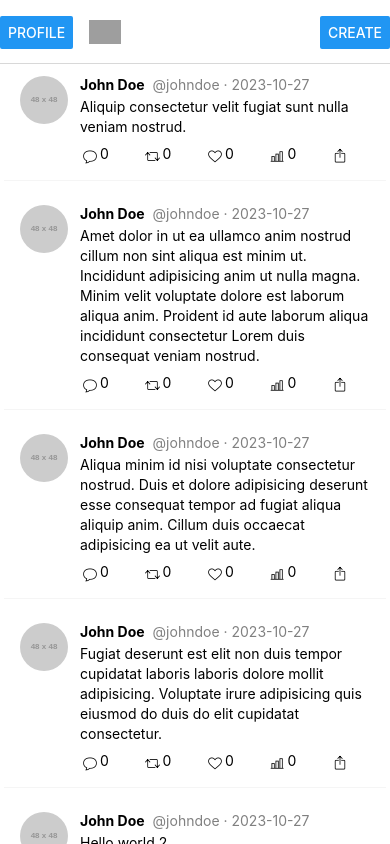
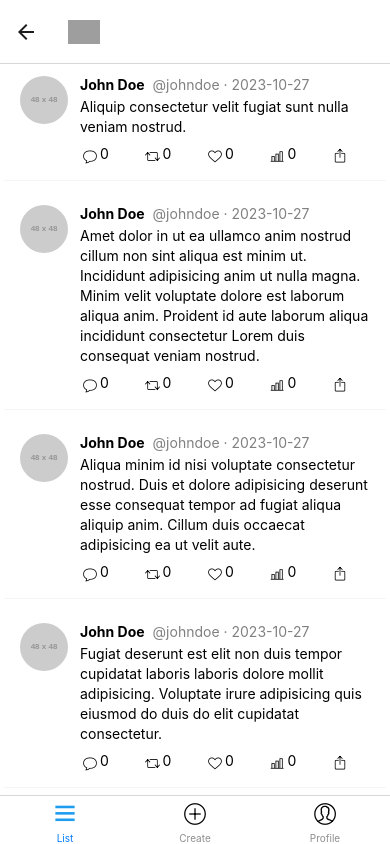
Before and after one commit to makeitrealcamp/top-v28, a React Native app in the folder projects/main/twitter-mobile/: screen /Home in a window 390 px wide. Built offline with nearby package versions, Linux system fonts and the light colour scheme; grey boxes are pictures that could not be loaded.

Commit message:
Add Tab Navigator

```diff
--- a/projects/main/twitter-mobile/App.jsx
+++ b/projects/main/twitter-mobile/App.jsx
@@ -7,6 +7,7 @@ import SignIn from './screens/SignIn';
 import SignUp from './screens/SignUp';
 import Home from './screens/Home';
 import Create from './screens/Create';
+import Post from './screens/Post';
 
 const Stack = createNativeStackNavigator();
 
@@ -19,6 +20,7 @@ export default function App() {
         <Stack.Screen name="Sign Up" component={SignUp} />
         <Stack.Screen name="Home" component={Home} />
         <Stack.Screen name="Create" component={Create} />
+        <Stack.Screen name="Post" component={Post} />
       </Stack.Navigator>
       <StatusBar style="auto" />
     </NavigationContainer>
--- a/projects/main/twitter-mobile/App.styles.js
+++ b/projects/main/twitter-mobile/App.styles.js
@@ -72,6 +72,9 @@ const styles = StyleSheet.create({
       textAlign: 'center',
     },
   },
+  colors: {
+    primary: '#1D9CF0',
+  },
 });
 
 export default styles;
--- a/projects/main/twitter-mobile/package.json
+++ b/projects/main/twitter-mobile/package.json
@@ -9,6 +9,7 @@
     "web": "expo start --web"
   },
   "dependencies": {
+    "@react-navigation/bottom-tabs": "^6.5.11",
     "@react-navigation/native": "^6.1.9",
     "@react-navigation/native-stack": "^6.9.16",
     "expo": "~49.0.15",
--- a/projects/main/twitter-mobile/screens/Create.jsx
+++ b/projects/main/twitter-mobile/screens/Create.jsx
@@ -7,7 +7,9 @@ import TouchButton from '../components/TouchButton';
 export default function Create() {
   const [content, setContent] = useState('');
   return (
-    <View style={[globalStyles.container, globalStyles.top]}>
+    <View
+      style={[globalStyles.container, globalStyles.top, { paddingTop: 12 }]}
+    >
       <View style={globalStyles.wrapper}>
         <TextInput
           style={[
--- a/projects/main/twitter-mobile/screens/Home.jsx
+++ b/projects/main/twitter-mobile/screens/Home.jsx
@@ -1,77 +1,15 @@
+import { EvilIcons } from '@expo/vector-icons';
 import { useEffect } from 'react';
-import { Button, FlatList, Image, View } from 'react-native';
+import { Image } from 'react-native';
+import { createBottomTabNavigator } from '@react-navigation/bottom-tabs';
 
-import Tweet from '../components/Tweet';
+import List from './List.jsx';
+import Create from './Create.jsx';
+import Profile from './Profile.jsx';
+
 import globalStyles from '../App.styles.js';
 
-const data = [
-  {
-    id: '1',
-    content: 'Aliquip consectetur velit fugiat sunt nulla veniam nostrud.',
-    createdAt: '2023-10-27',
-    user: {
-      username: 'johndoe',
-      name: 'John Doe',
-    },
-  },
-  {
-    id: '2',
-    content:
-      'Amet dolor in ut ea ullamco anim nostrud cillum non sint aliqua est minim ut. Incididunt adipisicing anim ut nulla magna. Minim velit voluptate dolore est laborum aliqua anim. Proident id aute laborum aliqua incididunt consectetur Lorem duis consequat veniam nostrud.',
-    createdAt: '2023-10-27',
-    user: {
-      username: 'johndoe',
-      name: 'John Doe',
-    },
-  },
-  {
-    id: '3',
-    content:
-      'Aliqua minim id nisi voluptate consectetur nostrud. Duis et dolore adipisicing deserunt esse consequat tempor ad fugiat aliqua aliquip anim. Cillum duis occaecat adipisicing ea ut velit aute.',
-    createdAt: '2023-10-27',
-    user: {
-      username: 'johndoe',
-      name: 'John Doe',
-    },
-  },
-  {
-    id: '4',
-    content:
-      'Fugiat deserunt est elit non duis tempor cupidatat laboris laboris dolore mollit adipisicing. Voluptate irure adipisicing quis eiusmod do duis do elit cupidatat consectetur.',
-    createdAt: '2023-10-27',
-    user: {
-      username: 'johndoe',
-      name: 'John Doe',
-    },
-  },
-  {
-    id: '5',
-    content: 'Hello world 2',
-    createdAt: '2023-10-27',
-    user: {
-      username: 'johndoe',
-      name: 'John Doe',
-    },
-  },
-  {
-    id: '6',
-    content: 'Hello world 2',
-    createdAt: '2023-10-27',
-    user: {
-      username: 'johndoe',
-      name: 'John Doe',
-    },
-  },
-  {
-    id: '7',
-    content: 'Hello world 2',
-    createdAt: '2023-10-27',
-    user: {
-      username: 'johndoe',
-      name: 'John Doe',
-    },
-  },
-];
+const Tab = createBottomTabNavigator();
 
 const LogoTitle = () => (
   <Image
@@ -84,28 +22,35 @@ export default function Home({ navigation }) {
   useEffect(() => {
     navigation.setOptions({
       headerTitle: (props) => <LogoTitle {...props} />,
-      headerLeft: () => (
-        <Button onPress={() => alert('This is a button!')} title="Profile" />
-      ),
-      headerRight: () => (
-        <Button onPress={() => navigation.navigate('Create')} title="Create" />
-      ),
     });
   }, [navigation]);
 
   return (
-    <View style={[globalStyles.container, globalStyles.top]}>
-      <FlatList
-        data={data}
-        renderItem={({ item }) => (
-          <Tweet
-            content={item.content}
-            createdAt={item.createdAt}
-            user={item.user}
-          />
-        )}
-        keyExtractor={(item) => item.id}
-      />
-    </View>
+    <Tab.Navigator
+      screenOptions={({ route }) => ({
+        tabBarIcon: ({ focused, color, size }) => {
+          let name;
+          if (route.name === 'List') {
+            name = 'navicon';
+          } else if (route.name === 'Create') {
+            name = 'plus';
+          } else if (route.name === 'Profile') {
+            name = 'user';
+          }
+          return (
+            <EvilIcons
+              name={name}
+              size={32}
+              color={focused ? globalStyles.colors.primary : 'black'}
+            />
+          );
+        },
+        headerShown: false,
+      })}
+    >
+      <Tab.Screen name="List" component={List} />
+      <Tab.Screen name="Create" component={Create} />
+      <Tab.Screen name="Profile" component={Profile} />
+    </Tab.Navigator>
   );
 }
--- /dev/null
+++ b/projects/main/twitter-mobile/screens/List.jsx
@@ -0,0 +1,100 @@
+import { FlatList, TouchableOpacity, View } from 'react-native';
+
+import Tweet from '../components/Tweet';
+
+import globalStyles from '../App.styles.js';
+
+const data = [
+  {
+    id: '1',
+    content: 'Aliquip consectetur velit fugiat sunt nulla veniam nostrud.',
+    createdAt: '2023-10-27',
+    user: {
+      username: 'johndoe',
+      name: 'John Doe',
+    },
+  },
+  {
+    id: '2',
+    content:
+      'Amet dolor in ut ea ullamco anim nostrud cillum non sint aliqua est minim ut. Incididunt adipisicing anim ut nulla magna. Minim velit voluptate dolore est laborum aliqua anim. Proident id aute laborum aliqua incididunt consectetur Lorem duis consequat veniam nostrud.',
+    createdAt: '2023-10-27',
+    user: {
+      username: 'johndoe',
+      name: 'John Doe',
+    },
+  },
+  {
+    id: '3',
+    content:
+      'Aliqua minim id nisi voluptate consectetur nostrud. Duis et dolore adipisicing deserunt esse consequat tempor ad fugiat aliqua aliquip anim. Cillum duis occaecat adipisicing ea ut velit aute.',
+    createdAt: '2023-10-27',
+    user: {
+      username: 'johndoe',
+      name: 'John Doe',
+    },
+  },
+  {
+    id: '4',
+    content:
+      'Fugiat deserunt est elit non duis tempor cupidatat laboris laboris dolore mollit adipisicing. Voluptate irure adipisicing quis eiusmod do duis do elit cupidatat consectetur.',
+    createdAt: '2023-10-27',
+    user: {
+      username: 'johndoe',
+      name: 'John Doe',
+    },
+  },
+  {
+    id: '5',
+    content: 'Hello world 2',
+    createdAt: '2023-10-27',
+    user: {
+      username: 'johndoe',
+      name: 'John Doe',
+    },
+  },
+  {
+    id: '6',
+    content: 'Hello world 2',
+    createdAt: '2023-10-27',
+    user: {
+      username: 'johndoe',
+      name: 'John Doe',
+    },
+  },
+  {
+    id: '7',
+    content: 'Hello world 2',
+    createdAt: '2023-10-27',
+    user: {
+      username: 'johndoe',
+      name: 'John Doe',
+    },
+  },
+];
+
+export default function List({ navigation }) {
+  return (
+    <View style={[globalStyles.container, globalStyles.top]}>
+      <FlatList
+        data={data}
+        renderItem={({ item }) => (
+          <TouchableOpacity
+            onPress={() =>
+              navigation.navigate('Post', {
+                item,
+              })
+            }
+          >
+            <Tweet
+              content={item.content}
+              createdAt={item.createdAt}
+              user={item.user}
+            />
+          </TouchableOpacity>
+        )}
+        keyExtractor={(item) => item.id}
+      />
+    </View>
+  );
+}
--- /dev/null
+++ b/projects/main/twitter-mobile/screens/Post.jsx
@@ -0,0 +1,18 @@
+import { View } from 'react-native';
+
+import Tweet from '../components/Tweet';
+
+import globalStyles from '../App.styles.js';
+
+export default function Post({ route }) {
+  const { item } = route.params;
+  return (
+    <View style={[globalStyles.container, globalStyles.top, { paddingTop: 4 }]}>
+      <Tweet
+        content={item.content}
+        createdAt={item.createdAt}
+        user={item.user}
+      />
+    </View>
+  );
+}
--- /dev/null
+++ b/projects/main/twitter-mobile/screens/Profile.jsx
@@ -0,0 +1,24 @@
+import { View } from 'react-native';
+
+import globalStyles from '../App.styles.js';
+import TouchButton from '../components/TouchButton.jsx';
+
+export default function Profile({ navigation }) {
+  return (
+    <View
+      style={[globalStyles.container, globalStyles.top, { paddingTop: 12 }]}
+    >
+      <View style={globalStyles.wrapper}>
+        <TouchButton
+          title="Sign Out"
+          onPress={() =>
+            navigation.reset({
+              index: 0,
+              routes: [{ name: 'Welcome' }],
+            })
+          }
+        />
+      </View>
+    </View>
+  );
+}
--- a/projects/main/twitter-mobile/screens/SignIn.jsx
+++ b/projects/main/twitter-mobile/screens/SignIn.jsx
@@ -79,12 +79,7 @@ export default function SignIn({ navigation }) {
         <TouchButton
           title="Sign Up"
           variant="secondary"
-          onPress={() =>
-            navigation.reset({
-              index: 0,
-              routes: [{ name: 'Home' }],
-            })
-          }
+          onPress={() => navigation.navigate('Sign Up')}
         />
       </View>
     </View>
```
Also changed, not shown: 1 other file (tests, documents, lock files or other folders).
